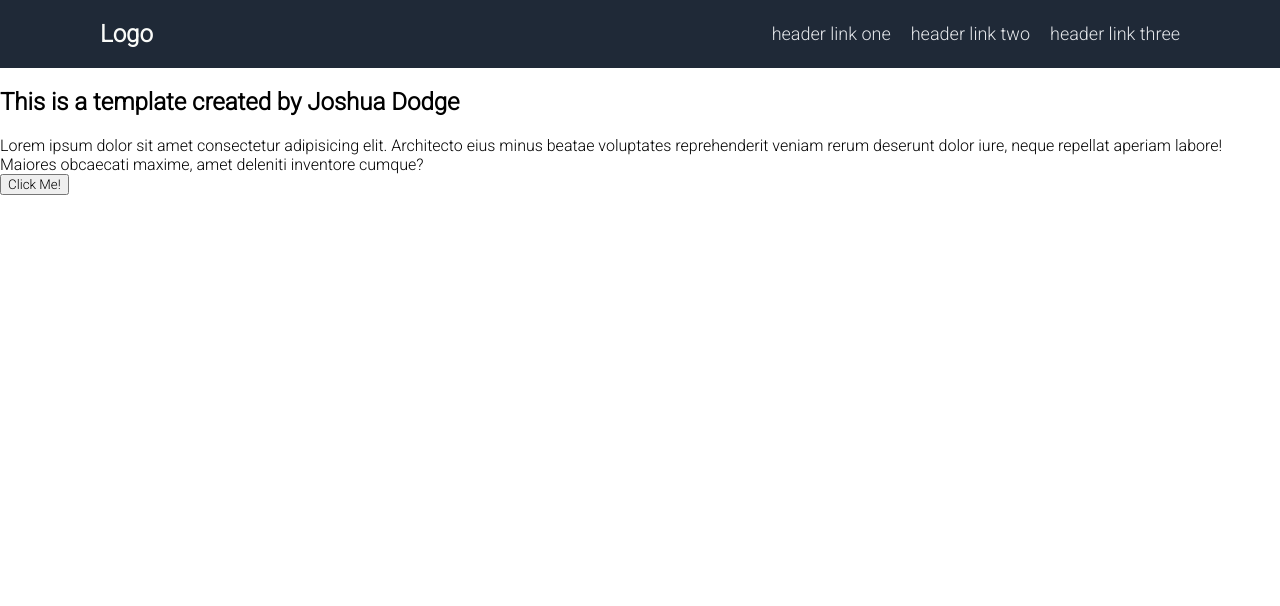
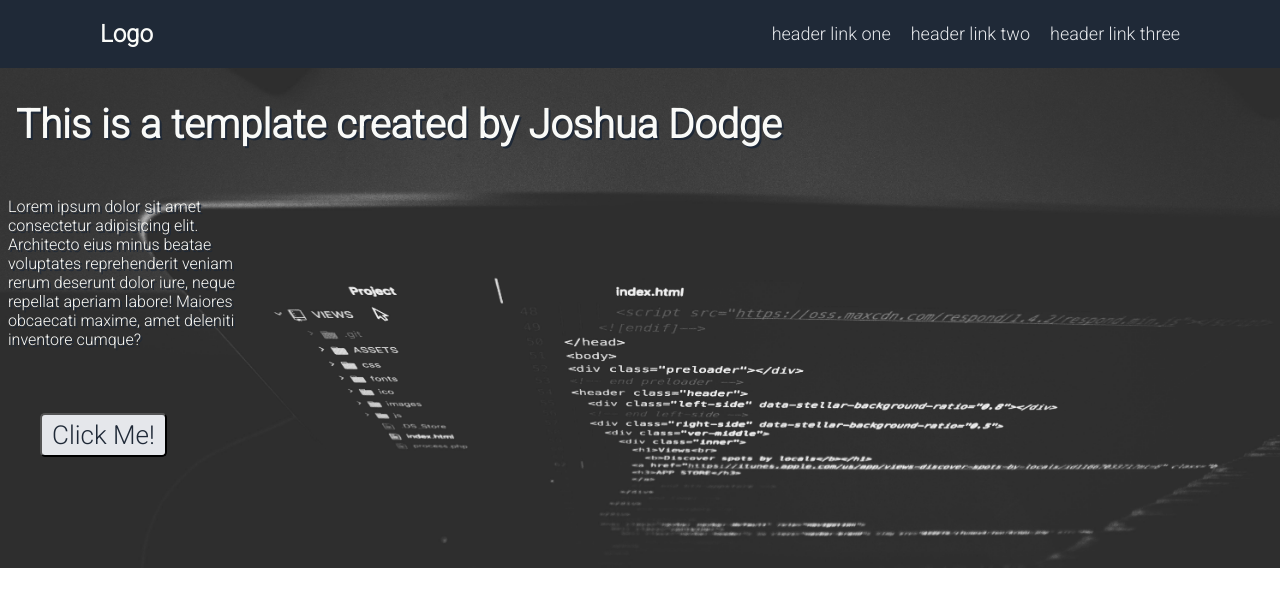
Before and after one commit to JoshDodge/theOdinProjectWebsite, a plain HTML site: page index.html in a window 1280 px wide. Drawn offline with Linux system fonts and the light colour scheme.

Commit message:
Added styling for hero

```diff
--- a/style.css
+++ b/style.css
@@ -1,4 +1,4 @@
-@import url('https://fonts.googleapis.com/css2?family=Roboto:wght@300&display=swap');
+@import url('https://fonts.googleapis.com/css2?family=Roboto:wght@300, 400, 800&display=swap');
 
 /* NavBar */
 
@@ -40,24 +40,41 @@ body {
 
 /*Hero*/
 
-.heroLeft {
-  width: 50%;
-  height: 50%;
-  display: inline-block;
-  background-color: #1F2937;
+.heroContainer {
+  display: flex;
+  flex-direction: column;
+  background-image: url(./photos/coding.jpg);
+  max-width: 100%;
+  height: 500px;
+  background-repeat: no-repeat;
+  background-size: cover;
 }
 
-.heroSlogan {
+.subSlogan {
+  max-width: 20%;
   color: #F9FAF8;
-  font-weight: 900;
-  text-align: center;
-  margin-top: 100px;
+  margin-left: 8px;
+  text-shadow: 2px 2px #1F2937;
 }
 
-.heroSubSlogan {
-  color: #F9FAF8;
-  text-align: center;
-  width: 50%;
-  height: 50%;
-  padding-left: 25%;
+.slogan {
+ color: #F9FAF8;
+ font-size: 40px;
+ margin-left: 16px;
+ text-shadow: 2px 2px #1F2937;
 }
+
+.heroButton {
+  margin-top: 4rem;
+  margin-left: 2rem;
+  background: #E5E7EB;
+  font-size: 26px;
+  border-radius: 5px;
+  padding: 5px 10px;
+  color:#1F2937;
+}
+
+.heroButton:hover {
+  background: #1F2937;
+  color:#E5E7EB;
+}
```
